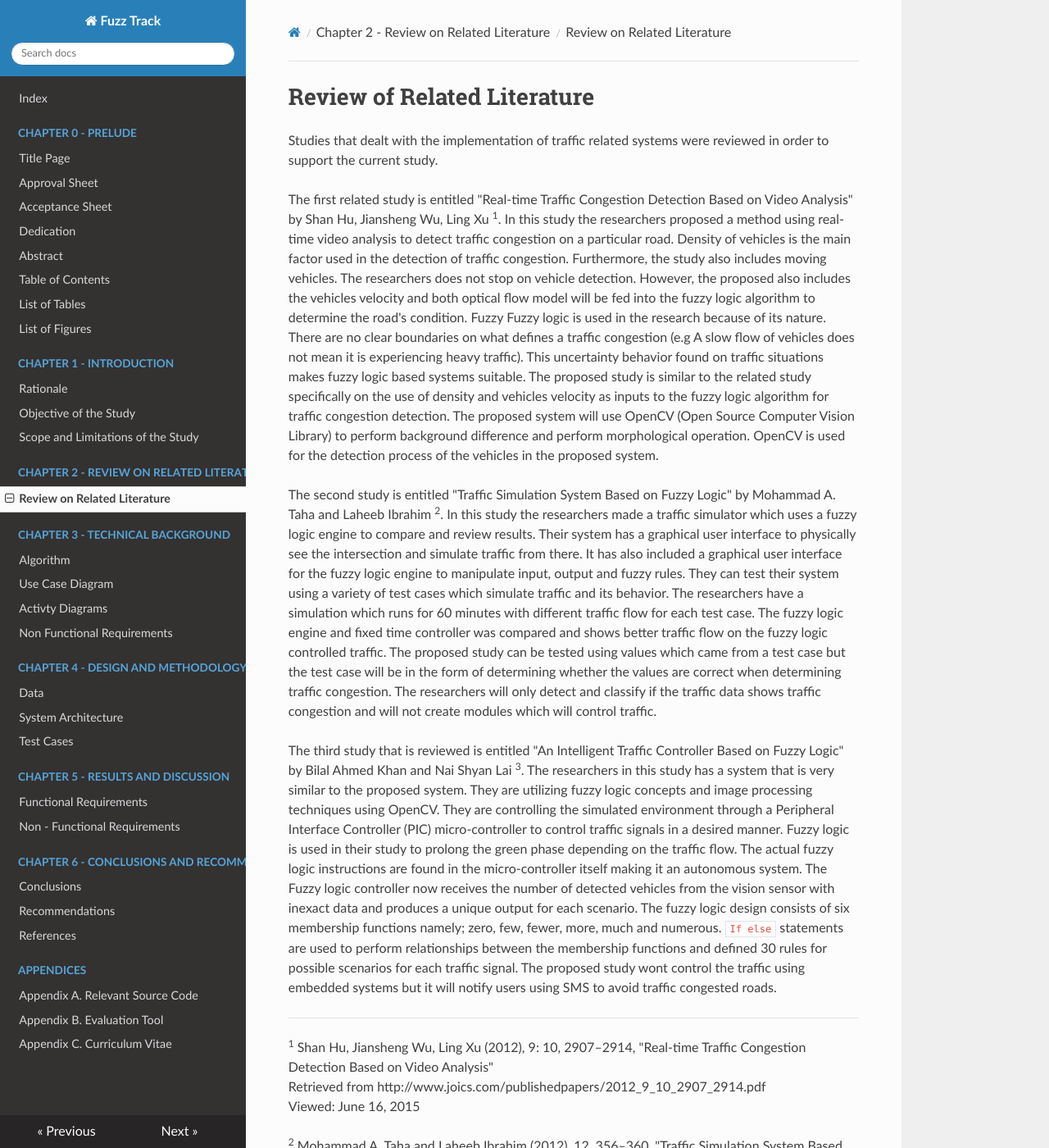
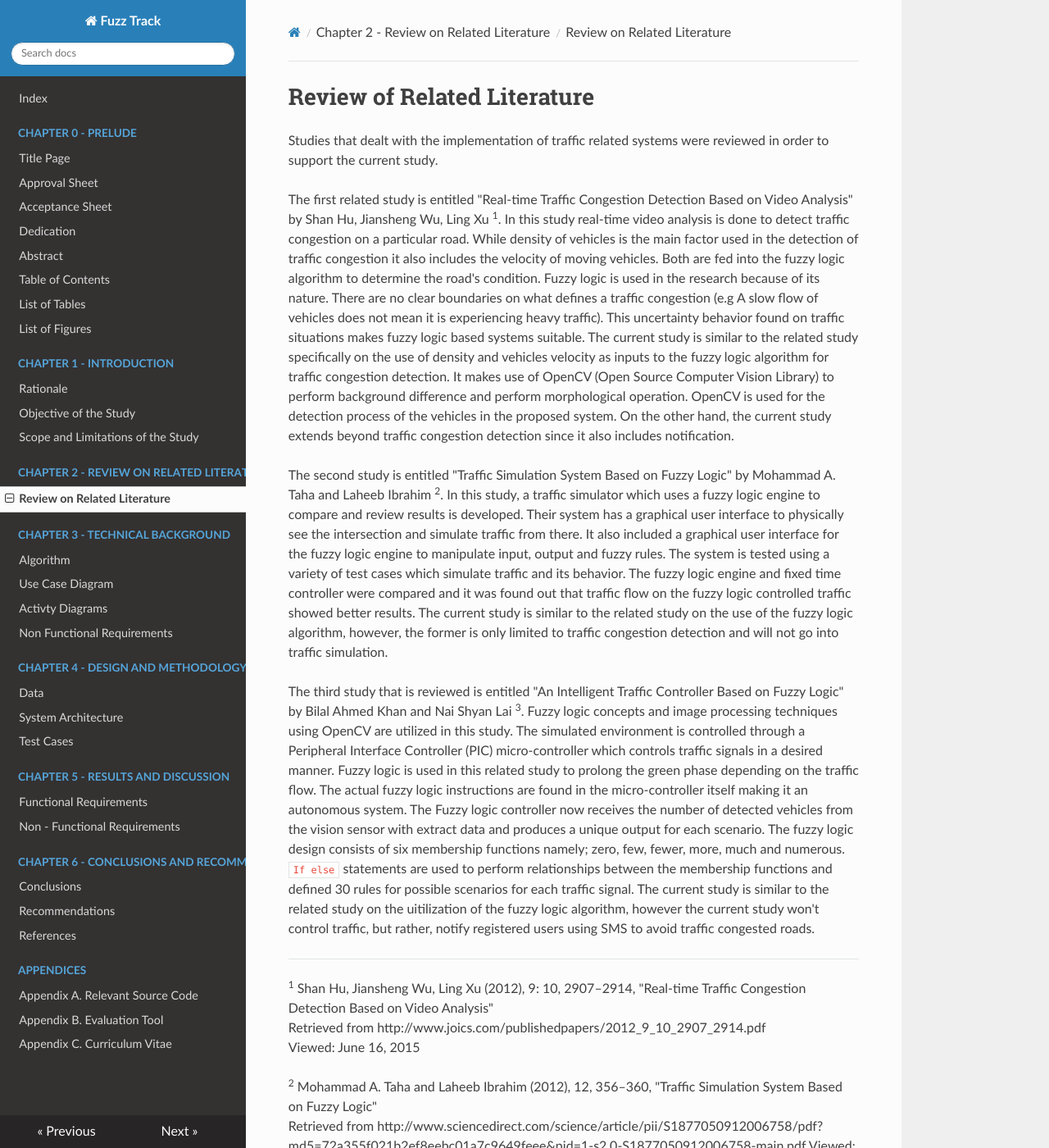
Before and after one commit to mikhailejohnapale/argomada-fuzz-track-doc, an MkDocs documentation site: the page built from docs/chapter2/review-of-related-literature.md, in a window 1280 px wide and 1400 px high. Shown: the whole window at 82% size. Built offline with MkDocs 1.6.1, drawn with Linux system fonts in a browser that asks for light colours; nearby versions of some CDN libraries; old or Windows-style settings are respelled for this version of MkDocs.

Commit message:
2nd revision of Review of Related literature, clerical and grammar corrections

```diff
--- a/docs/chapter2/review-of-related-literature.md
+++ b/docs/chapter2/review-of-related-literature.md
@@ -4,42 +4,40 @@ Studies that dealt with the implementation of traffic related systems
 were reviewed in order to support the current study.
 
 The first related study is entitled "Real-time Traffic Congestion Detection Based on Video Analysis"
-by Shan Hu, Jiansheng Wu, Ling Xu <sup>1</sup>. In this study the researchers proposed a method using real-time
-video analysis to detect traffic congestion on a particular road. Density of vehicles is the main
-factor used in the detection of traffic congestion. Furthermore, the study also includes moving vehicles.
-The researchers does not stop on vehicle detection. However, the proposed also includes the vehicles velocity
-and both optical flow model will be fed into the fuzzy logic algorithm to determine the road's condition. Fuzzy
+by Shan Hu, Jiansheng Wu, Ling Xu <sup>1</sup>. In this study real-time
+video analysis is done to detect traffic congestion on a particular road. While density of vehicles is the main
+factor used in the detection of traffic congestion it also includes the velocity of moving vehicles.
+Both are fed into the fuzzy logic algorithm to determine the road's condition.
 Fuzzy logic is used in the research because of its nature. There are no clear boundaries
 on what defines a traffic congestion (e.g A slow flow of vehicles does not mean it is experiencing heavy traffic).
 This uncertainty behavior found on traffic situations makes fuzzy logic based systems suitable.
-The proposed study is similar to the related study specifically on the use of density and vehicles velocity as
+The current study is similar to the related study specifically on the use of density and vehicles velocity as
 inputs to the fuzzy logic algorithm for traffic congestion detection.
-The proposed system will use OpenCV (Open Source Computer Vision Library)
+It makes use of OpenCV (Open Source Computer Vision Library)
 to perform background difference and perform morphological operation.
 OpenCV is used for the detection process of the vehicles in the proposed system.
+On the other hand, the current study extends beyond traffic congestion detection since it also includes notification.
 
 The second study is entitled "Traffic Simulation System Based on Fuzzy Logic" by Mohammad A. Taha and Laheeb Ibrahim <sup>2</sup>.
-In this study the researchers made a traffic simulator which uses a fuzzy logic engine to compare and review results.
+In this study, a traffic simulator which uses a fuzzy logic engine to compare and review results is developed.
 Their system has a graphical user interface to physically see the intersection and simulate traffic from there. It
-has also included a graphical user interface for the fuzzy logic engine to manipulate input, output and fuzzy rules. They
-can test their system using a variety of test cases which simulate traffic and its behavior. The researchers have a
-simulation which runs for 60 minutes with different traffic flow for each test case. The fuzzy logic engine and fixed
-time controller was compared and shows better traffic flow on the fuzzy logic controlled traffic. The proposed study
-can be tested using values which came from a test case but the test case will be in the form of determining whether
-the values are correct when determining traffic congestion. The researchers will only detect and classify if the traffic
-data shows traffic congestion and will not create modules which will control traffic.
+also included a graphical user interface for the fuzzy logic engine to manipulate input, output and fuzzy rules. The
+system is tested using a variety of test cases which simulate traffic and its behavior. The fuzzy logic engine and fixed
+time controller were compared and it was found out that traffic flow on the fuzzy logic controlled traffic showed better results.
+The current study is similar to the related study on the use of the fuzzy logic algorithm, however, the former is only limited
+to traffic congestion detection and will not go into traffic simulation.
 
 The third study that is reviewed is entitled "An Intelligent Traffic Controller Based on Fuzzy Logic" by Bilal Ahmed Khan and
-Nai Shyan Lai <sup>3</sup>. The researchers in this study has a system that is very similar to the proposed system.
-They are utilizing fuzzy logic concepts and image processing techniques using OpenCV. They are
-controlling the simulated environment through a Peripheral Interface Controller (PIC) micro-controller to control traffic signals
-in a desired manner. Fuzzy logic is used in their study to prolong the green phase depending on the traffic flow. The actual
+Nai Shyan Lai <sup>3</sup>. Fuzzy logic concepts and image processing techniques using OpenCV are utilized in this study.
+The simulated environment is controlled through a Peripheral Interface Controller (PIC) micro-controller which controls traffic signals
+in a desired manner. Fuzzy logic is used in this related study to prolong the green phase depending on the traffic flow. The actual
 fuzzy logic instructions are found in the micro-controller itself making it an autonomous system. The Fuzzy logic controller
-now receives the number of detected vehicles from the vision sensor with inexact data and produces a unique output for each
+now receives the number of detected vehicles from the vision sensor with extract data and produces a unique output for each
 scenario. The fuzzy logic design consists of six membership functions namely; zero, few, fewer, more, much and numerous.
 `If else` statements are used to perform relationships between the membership functions and defined 30 rules for
-possible scenarios for each traffic signal. The proposed study wont control the traffic using embedded systems but it will
-notify users using SMS to avoid traffic congested roads.
+possible scenarios for each traffic signal. The current study is similar to the related study on the uitilization of the
+fuzzy logic algorithm, however the current study won't control traffic, but rather, notify registered users using SMS to
+avoid traffic congested roads.
 
 ---
 
```
